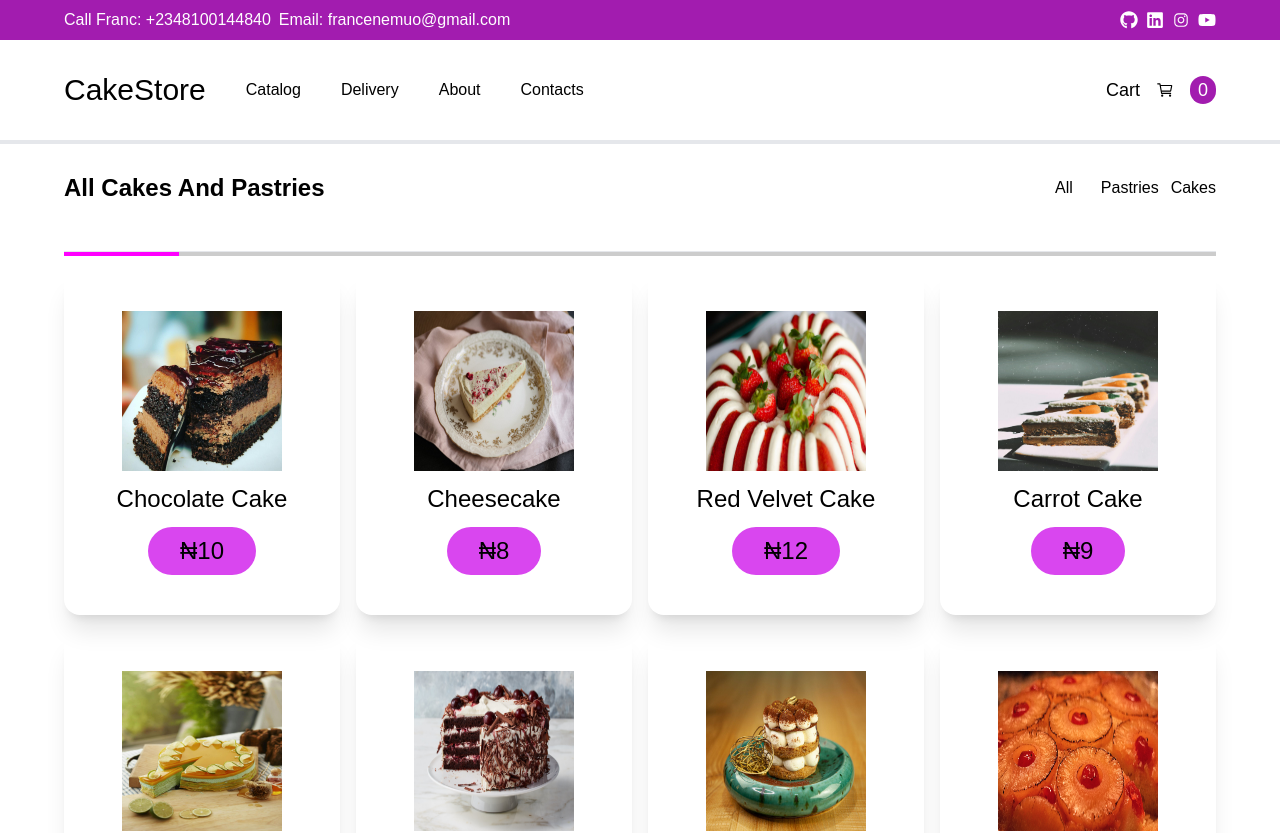
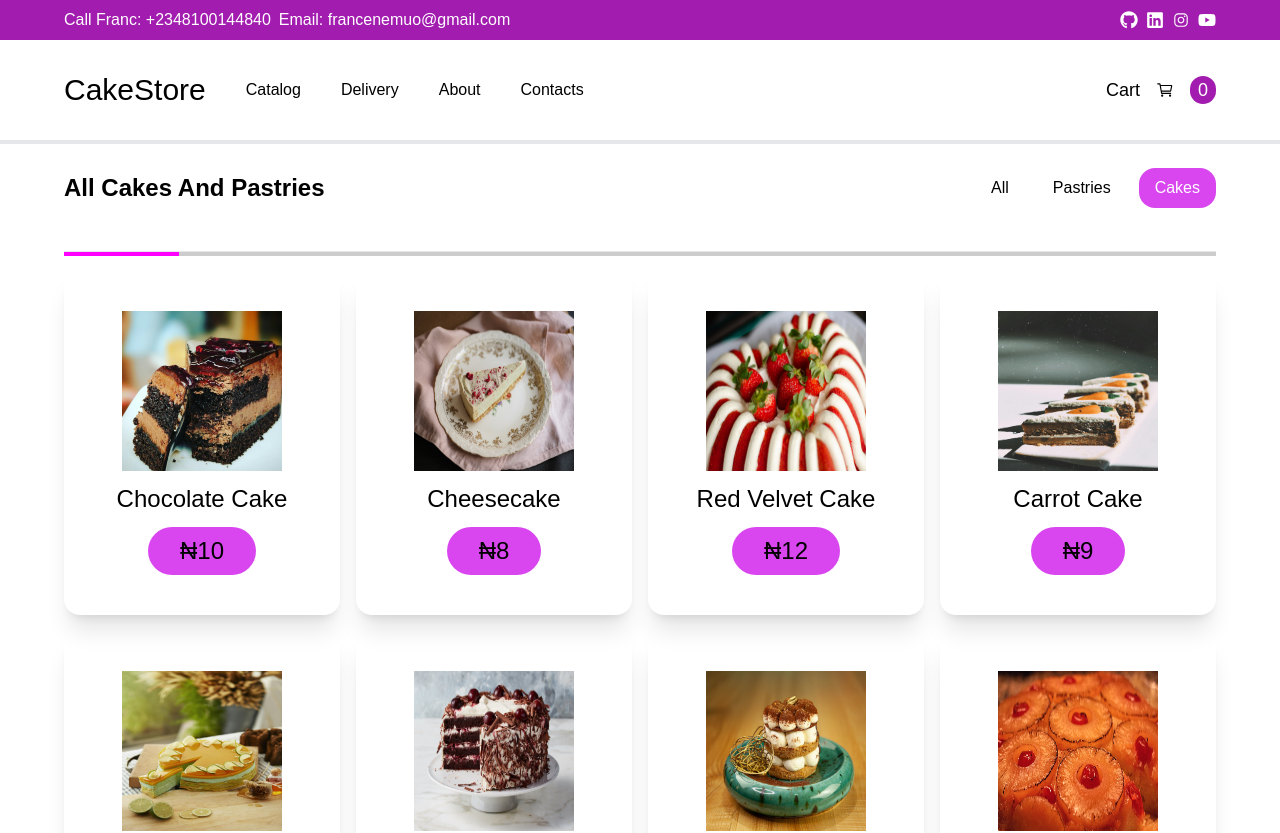
Before and after one commit to coderitec/cakestore, a Next.js app: page /category/Cake in a window 1280 px wide. Shown: the top 833 px of the page. Built offline with nearby package versions, Linux system fonts and the light colour scheme; a web font is replaced by a local one.

Commit message:
fix: modified the category links

```diff
--- a/src/app/category/[slug]/page.jsx
+++ b/src/app/category/[slug]/page.jsx
@@ -20,12 +20,17 @@ export default function page({params}) {
 
         <div>
           <ul className="flex gap-3 items-center capitalize">
-            <li className=" py-2 px-4 rounded-full">
-              <Link href={`/category`}>all</Link> </li>
-            <li className="">
-              <Link href={`/category/${'Pastry'}`}>pastries</Link> </li>
-            <li className="">
-              <Link href={`/category/${'Cake'}`}>cakes</Link> </li>
+            <li className="py-2 px-4 ">
+              <Link href={`/category/${'/'}`}>all</Link>
+              </li>
+
+            <li className={params.slug == 'Pastry' ? 'py-2 px-4 rounded-2xl bg-fuchsia-500 text-white' : 'py-2 px-4 '}>
+              <Link href={`/category/${'Pastry'}`}>pastries</Link>
+              </li>
+
+            <li className={params.slug == 'Cake' ? 'py-2 px-4 rounded-2xl bg-fuchsia-500 text-white' : 'py-2 px-4 '}>
+              <Link href={`/category/${'Cake'}`}>cakes</Link>
+              </li>
 
           </ul>
         </div>
--- a/src/app/category/page.jsx
+++ b/src/app/category/page.jsx
@@ -21,11 +21,11 @@ export default function Catalog() {
 
     <div>
       <ul className="flex gap-3 items-center capitalize">
-        <li className="py-2 px-4 rounded-full">
+        <li className="py-2 px-4 rounded-2xl bg-fuchsia-500 text-white">
           <Link href={`/category`}>all</Link> </li>
-        <li className="">
+        <li className="py-2 px-4 ">
           <Link href={`/category/${'Pastry'}`}>pastries</Link> </li>
-        <li className="">
+        <li className="py-2 px-4 ">
           <Link href={`/category/${'Cake'}`}>cakes</Link> </li>
 
       </ul>
```
